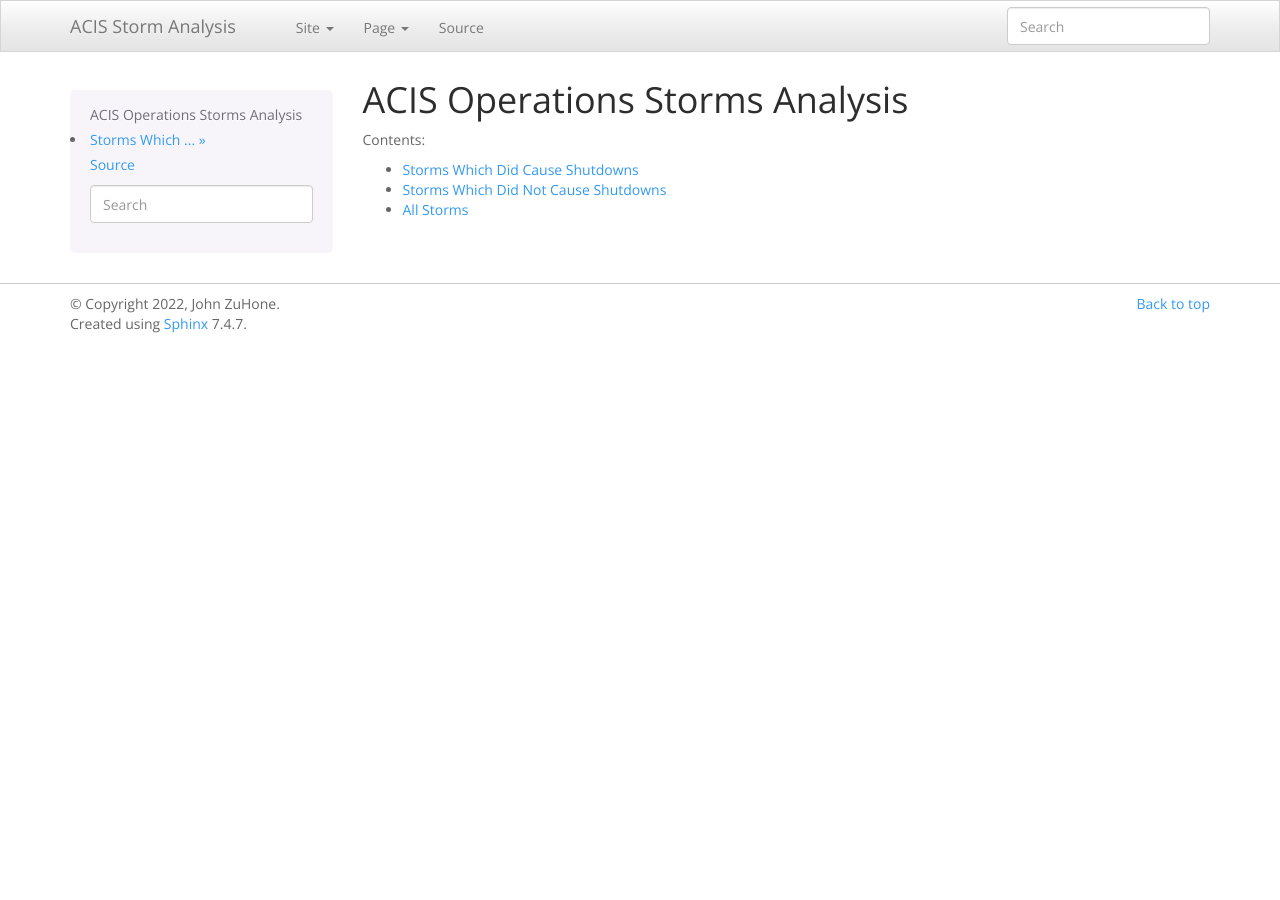
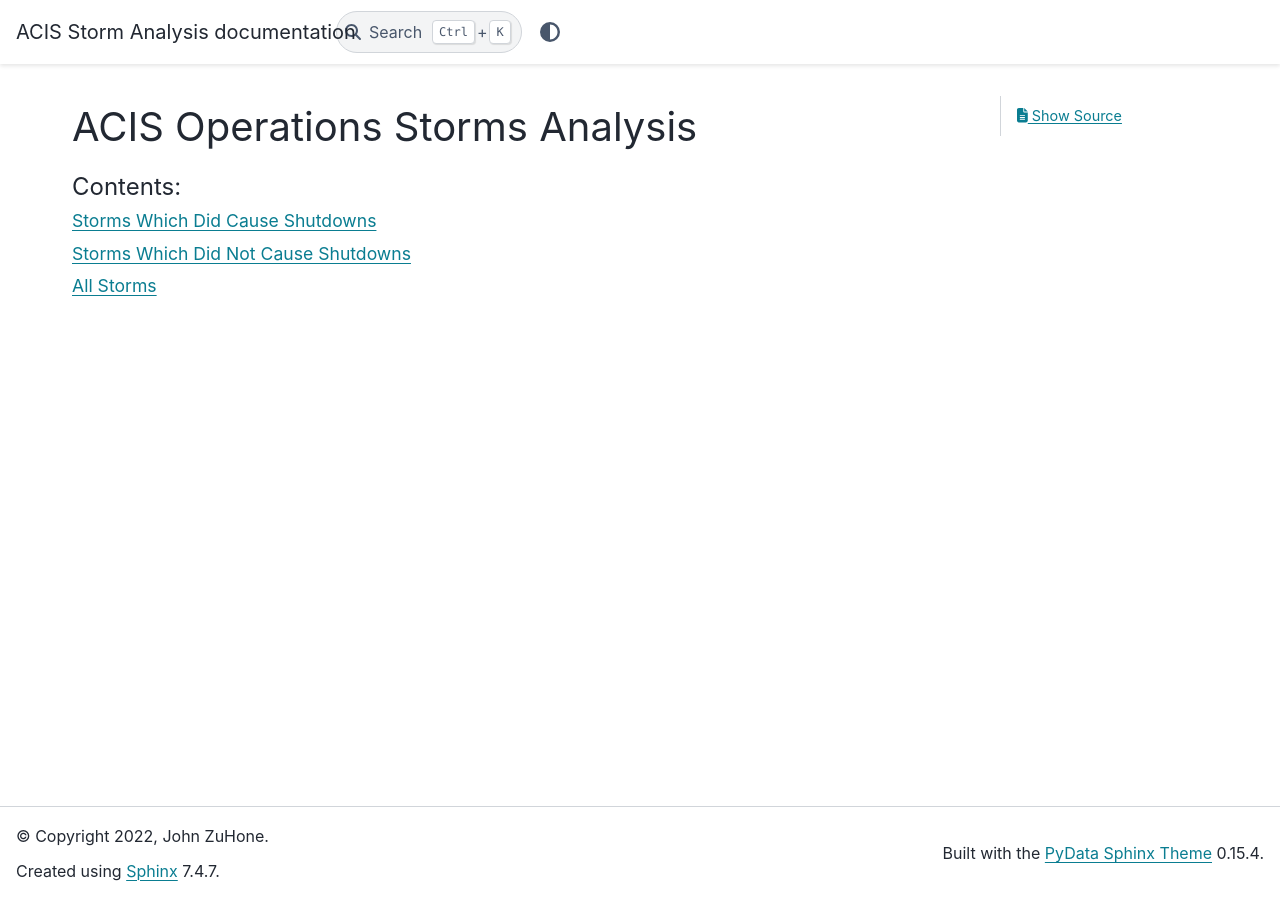
Before and after one commit to acisops/storms, a Sphinx documentation site: the page built from doc/source/index.rst, in a window 1280 px wide. Built offline with Sphinx 7.4.7 and the PyData theme 0.15.4, drawn with Linux system fonts in a browser that asks for light colours.

Commit message:
Update theme

```diff
--- a/doc/source/conf.py
+++ b/doc/source/conf.py
@@ -13,16 +13,13 @@
 # import os
 # import sys
 # sys.path.insert(0, os.path.abspath('.'))
-import sphinx_bootstrap_theme
 
-html_theme = 'bootstrap'
-html_theme_path = sphinx_bootstrap_theme.get_html_theme_path()
+html_theme = 'pydata_sphinx_theme'
 
 html_theme_options = dict(
-    bootswatch_theme="spacelab",
-    navbar_sidebarrel=False,
-    globaltoc_depth=2,
-    body_max_width="none",
+    show_prev_next=False,
+    sidebar_includehidden=False,
+    navbar_center=[],
 )
 
 
```
